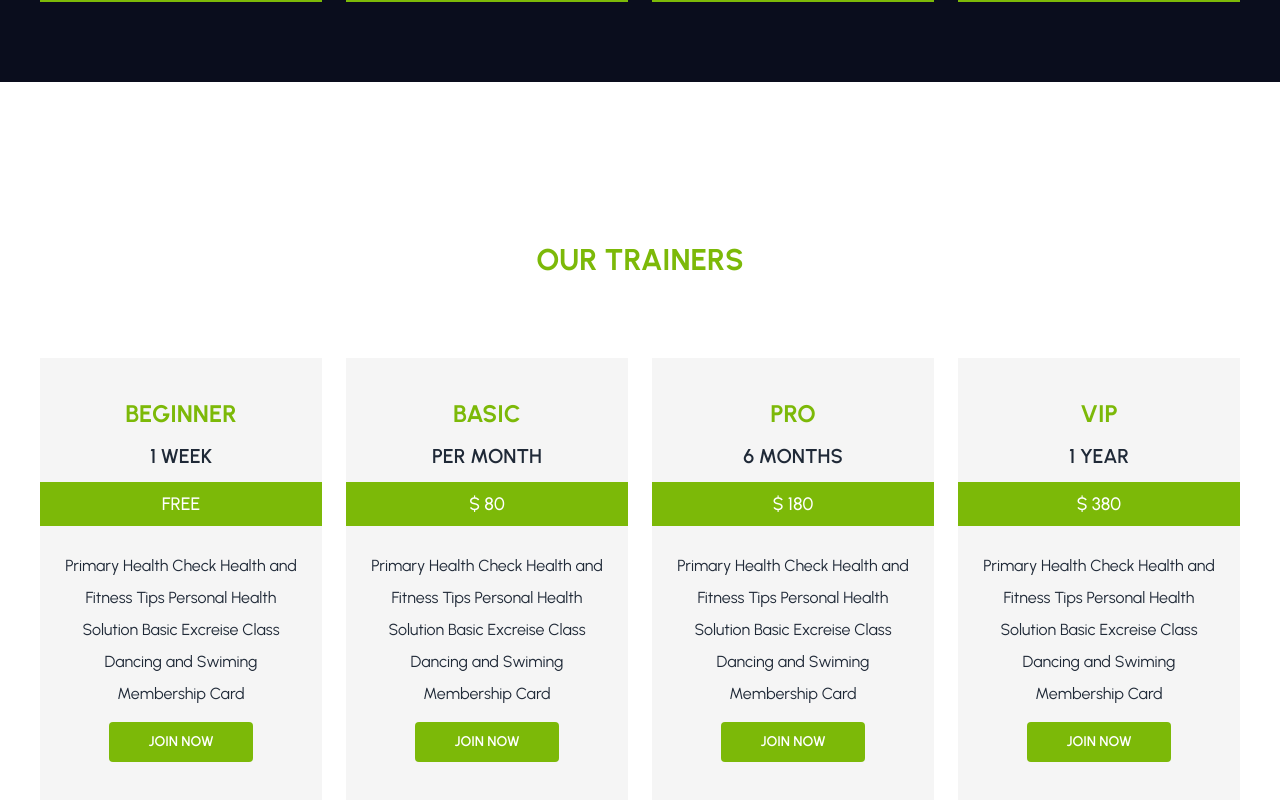
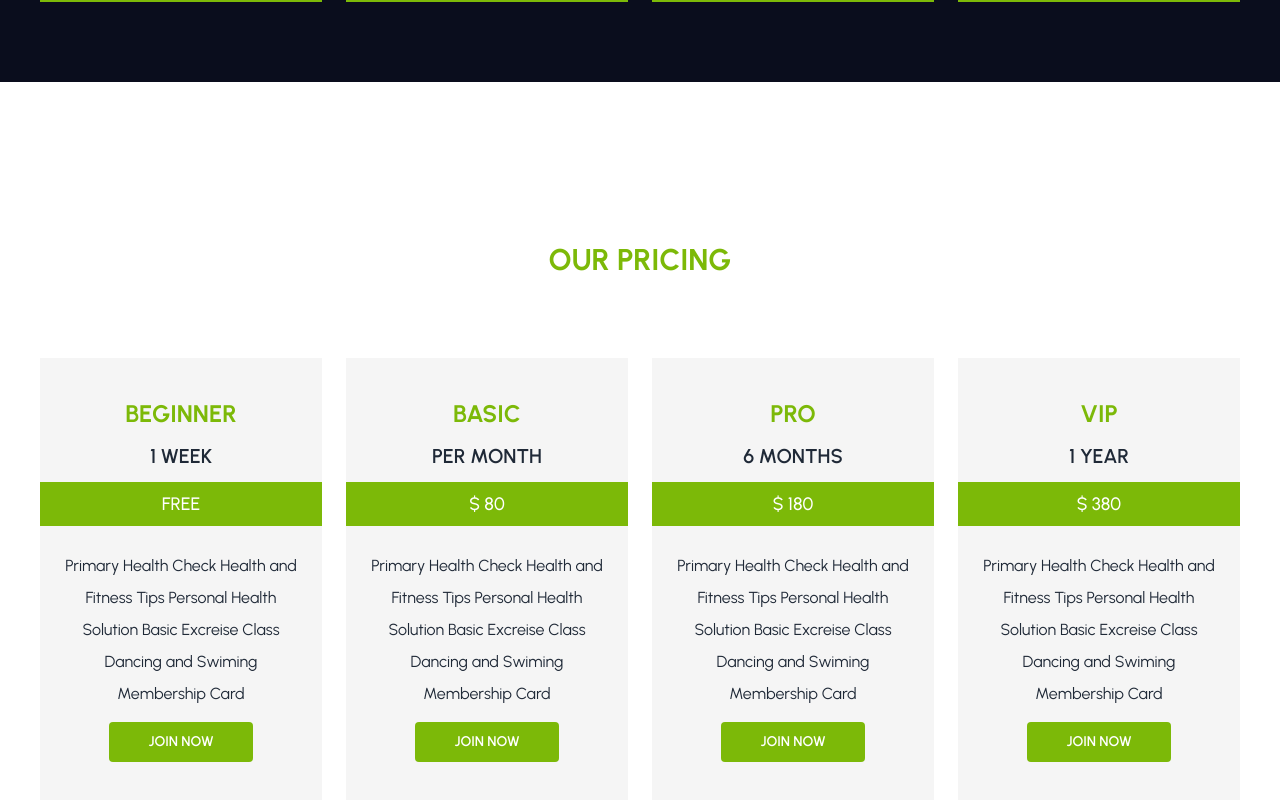
Before and after one commit to shahadat74238/fitness_your_career, a React (Vite) app: page / in a window 1280 px wide. Shown: the part 2708-3508 px from the top of the page. Built offline with nearby package versions, Linux system fonts and the light colour scheme; no server answers.

Commit message:
Update About page

```diff
--- a/src/Pages/AboutUs/AboutUs.jsx
+++ b/src/Pages/AboutUs/AboutUs.jsx
@@ -1,4 +1,7 @@
 /* eslint-disable react/no-unescaped-entities */
+
+import Pricing from "../Home/Pricing/Pricing";
+import Trainer from "../Home/Trainer/Trainer";
 
 
 const AboutUs = () => {
@@ -14,7 +17,6 @@ const AboutUs = () => {
           About Us
         </h1>
       </div>
-
       <div className="max-w-7xl mx-auto px-5 md:px-10">
         <div className="flex items-center md:flex-row gap-5 flex-col-reverse">
           <div className="flex-1">
@@ -45,6 +47,8 @@ const AboutUs = () => {
           </div>
         </div>
       </div>
+      <Trainer />
+      <Pricing />
     </div>
   );
 };
--- a/src/Pages/Home/Pricing/Pricing.jsx
+++ b/src/Pages/Home/Pricing/Pricing.jsx
@@ -11,7 +11,7 @@ const Pricing = () => {
     <div className="w-full mb-5 md:mb-20">
       <div className="max-w-7xl mx-auto px-5 md:px-10">
         <h1 className="text-[#7cb908] text-3xl font-bold text-center pt-5 lg:pt-20">
-          OUR TRAINERS
+        OUR PRICING
         </h1>
         <div className=" grid grid-cols-1 py-5 lg:py-20 gap-6 md:grid-cols-2 lg:grid-cols-4">
           <div
```
